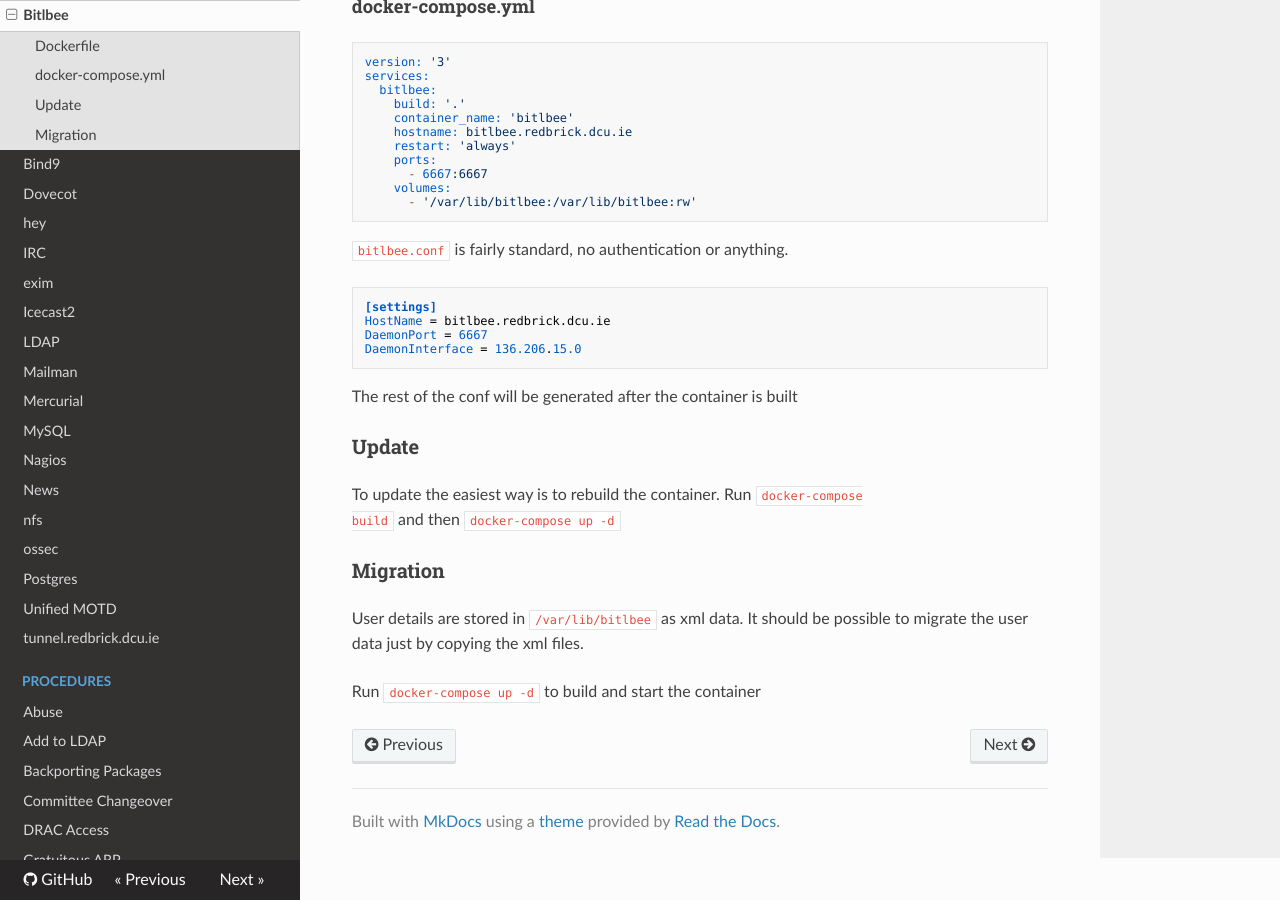
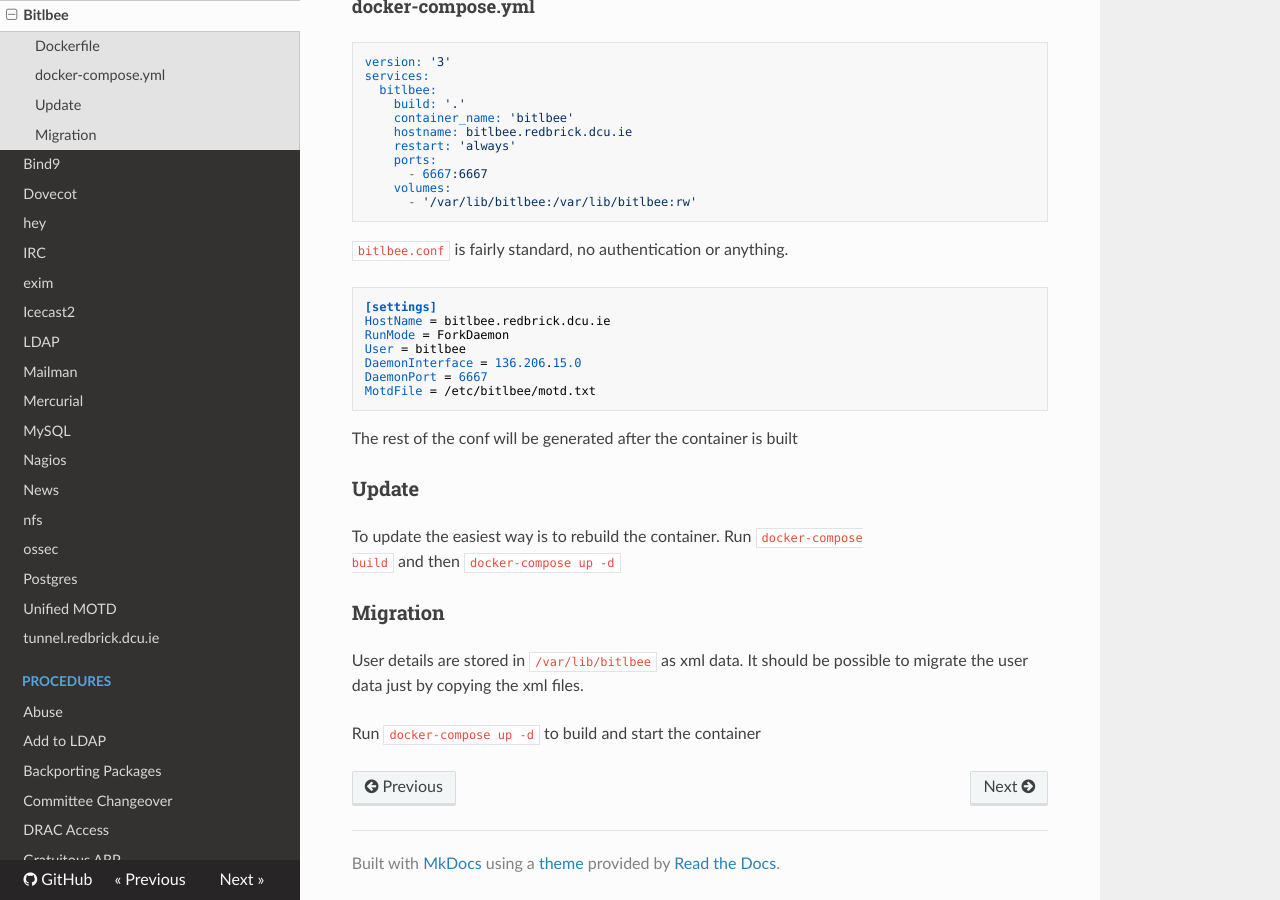
Before and after one commit to redbrick/docs-old, an MkDocs documentation site: the page built from docs/services/bitlbee.md, in a window 1280 px wide and 900 px high, scrolled down 722 px. Built offline with MkDocs 1.6.1, drawn with Linux system fonts in a browser that asks for light colours; nearby versions of some CDN libraries; old or Windows-style settings are respelled for this version of MkDocs.

Commit message:
Update bitlbee.md

````diff
--- a/docs/services/bitlbee.md
+++ b/docs/services/bitlbee.md
@@ -55,8 +55,11 @@ services:
 ```
 [settings]
 HostName = bitlbee.redbrick.dcu.ie
+RunMode = ForkDaemon
+User = bitlbee
+DaemonInterface = 136.206.15.0
 DaemonPort = 6667
-DaemonInterface = 136.206.15.0
+MotdFile = /etc/bitlbee/motd.txt
 ```
 The rest of the conf will be generated after the container is built
 
````
